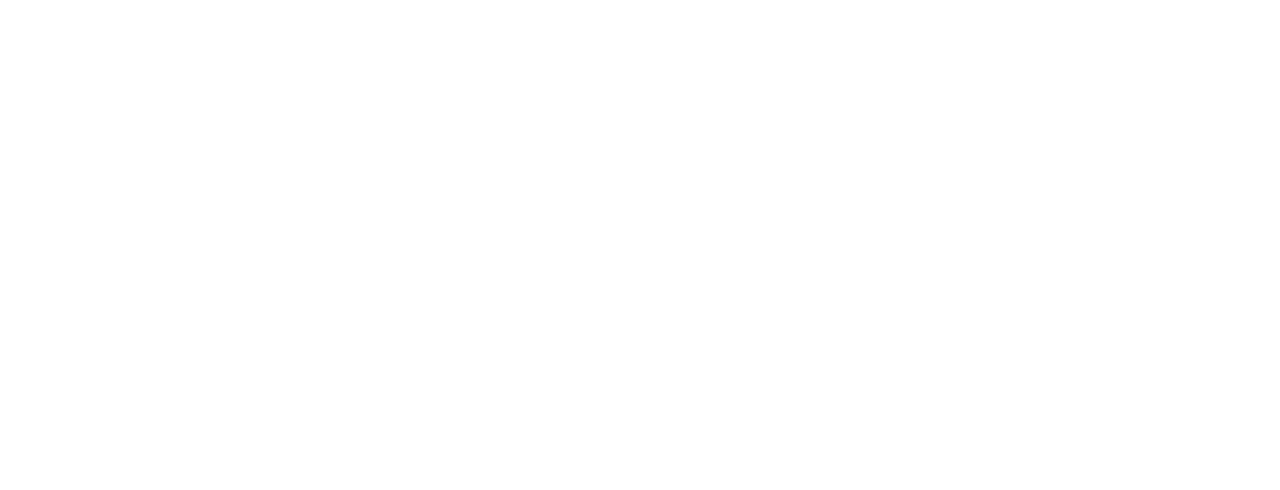
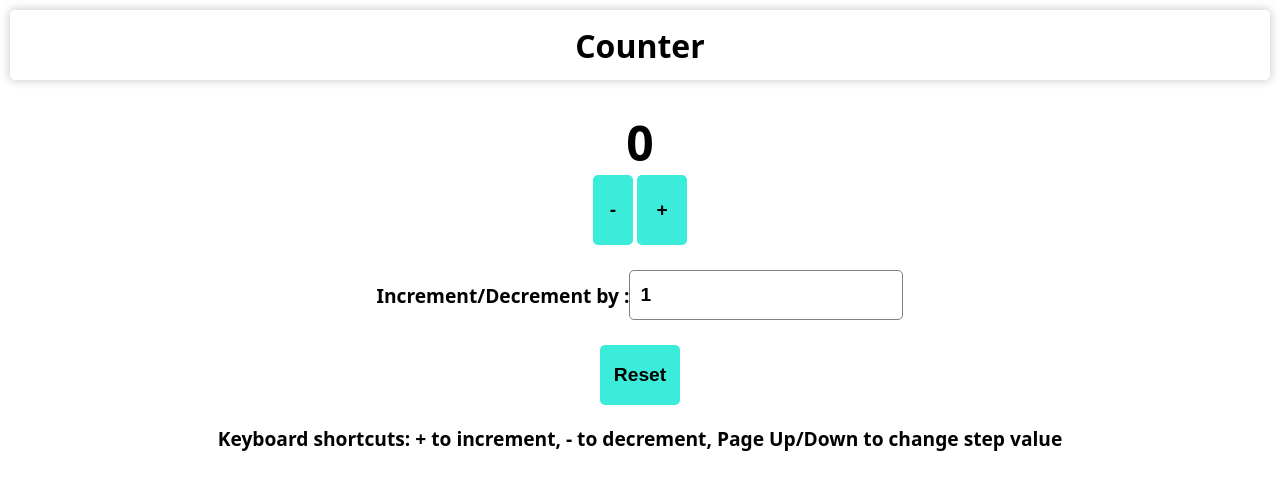
Before and after one commit to BaseeraKanwal/count-app-project, a plain HTML site: page index.html in a window 1280 px wide. Drawn offline with Linux system fonts and the light colour scheme.

Commit message:
complete counter app

```diff
--- a/index.html
+++ b/index.html
@@ -5,9 +5,31 @@
     <meta name="viewport" content="width=device-width, initial-scale=1.0">
     <title>Counter app Project</title>
     <link rel="stylesheet" href="styles.css">
-    <script src="script.js"></script>
+    <link href="https://fonts.googleapis.com/css2?family=Poppins:ital,wght@0,100;0,200;0,300;0,400;0,500;0,600;0,700;0,800;0,900;1,100;1,200;1,300;1,400;1,500;1,600;1,700;1,800;1,900&family=Roboto+Slab:wght@100..900&display=swap" rel="stylesheet">
+    <script src="script.js" defer></script>
 </head>
 <body>
+    <header class="header">
+        <h1>Counter</h1>
+    </header>
+    <div class="main">
+        <h1 class="count">0</h1>
+        <div class="in-de-container">
+            <button class="minus">-</button>
+            <button class="add">+</button>
+        </div>
 
+        <div class="condition">
+            <p>Increment/Decrement by :</p>
+            <input class="number-skip" type="number" value="1">
+        </div>
+
+        <div class="reset-btn">
+            <button type="reset">Reset</button>
+        </div>
+        <div class="instructions">
+            <p>Keyboard shortcuts: + to increment, - to decrement, Page Up/Down to change step value</p>
+        </div>
+    </div>
 </body>
 </html>
--- a/script.js
+++ b/script.js
@@ -0,0 +1,22 @@
+const minusBtn = document.querySelector('.minus');
+const addBtn = document.querySelector('.add');
+const count = document.querySelector('.count')
+const numberSkip = document.querySelector('.number-skip')
+const resetBtn = document.querySelector('.reset-btn');
+
+minusBtn.addEventListener('click',()=>{
+const countValue = parseInt(count.innerHTML);
+const numberSkipCount = parseInt(numberSkip.value)
+ count.innerHTML = countValue - numberSkipCount
+
+})
+addBtn.addEventListener('click',(e)=>{
+ const countValue = parseInt(count.innerHTML);
+ const numberSkipCount = parseInt(numberSkip.value)
+ count.innerHTML = countValue + numberSkipCount
+})
+
+resetBtn.addEventListener('click', ()=>{
+    count.innerHTML = 0
+    numberSkip.value = 1
+})
--- a/styles.css
+++ b/styles.css
@@ -0,0 +1,92 @@
+*{
+    box-sizing: border-box;
+    margin: 0 ;
+    padding: 0;
+}
+body{
+    margin: 10px;
+    font-family: system-ui, -apple-system, BlinkMacSystemFont, 'Segoe UI', Roboto, Oxygen, Ubuntu, Cantarell, 'Open Sans', 'Helvetica Neue', sans-serif;
+}
+.header{
+    display: flex;
+    font-weight: 500;
+   box-shadow: 0px 0px 10px 1px rgba(0, 0, 0, 0.2);
+    align-items: center;
+    height: 70px;
+    justify-content: center;
+    border-radius: 5px;
+
+}
+.main{
+    display: flex;
+    flex-direction: column;
+    justify-content: center;
+    align-items: center;
+    margin-top: 30px;
+}
+.main h1{
+    font-weight: 600;
+    font-size: 3rem;
+}
+.in-de-container{
+height: 70px;
+}
+.in-de-container button{
+    font-size: 1.2rem;
+    font-weight: 600;
+}
+
+.in-de-container .minus{
+    cursor: pointer;
+    height: 100%;
+    width: 40px;
+    background-color: rgb(60, 236, 218);
+    border: none;
+    border-radius: 5px;
+
+}
+.in-de-container .add{
+    cursor: pointer;
+    height: 100%;
+    width: 50px;
+    background-color: rgb(60, 236, 218);
+    border: none;
+    border-radius: 5px;
+
+}
+
+.condition{
+    display: flex;
+    height: 100px;
+    align-items: center;
+}
+.condition input {
+    height: 50px;
+    padding-left:10px ;
+    border-radius: 5px;
+   border: 1px solid gray;
+    font-size: 1.2rem;
+    font-weight: 600;
+}
+.condition p{
+     font-size: 1.2rem;
+    font-weight: 600;
+}
+
+
+.reset-btn button{
+    height: 60px;
+    width: 80px;
+    background-color: rgb(60, 236, 218);
+    border: none;
+    border-radius: 5px;
+     font-size: 1.2rem;
+    font-weight: 600;
+
+}
+
+.instructions{
+    padding: 20px 0 20px 0;
+    font-size: 1.2rem;
+    font-weight: 600;
+}
```
